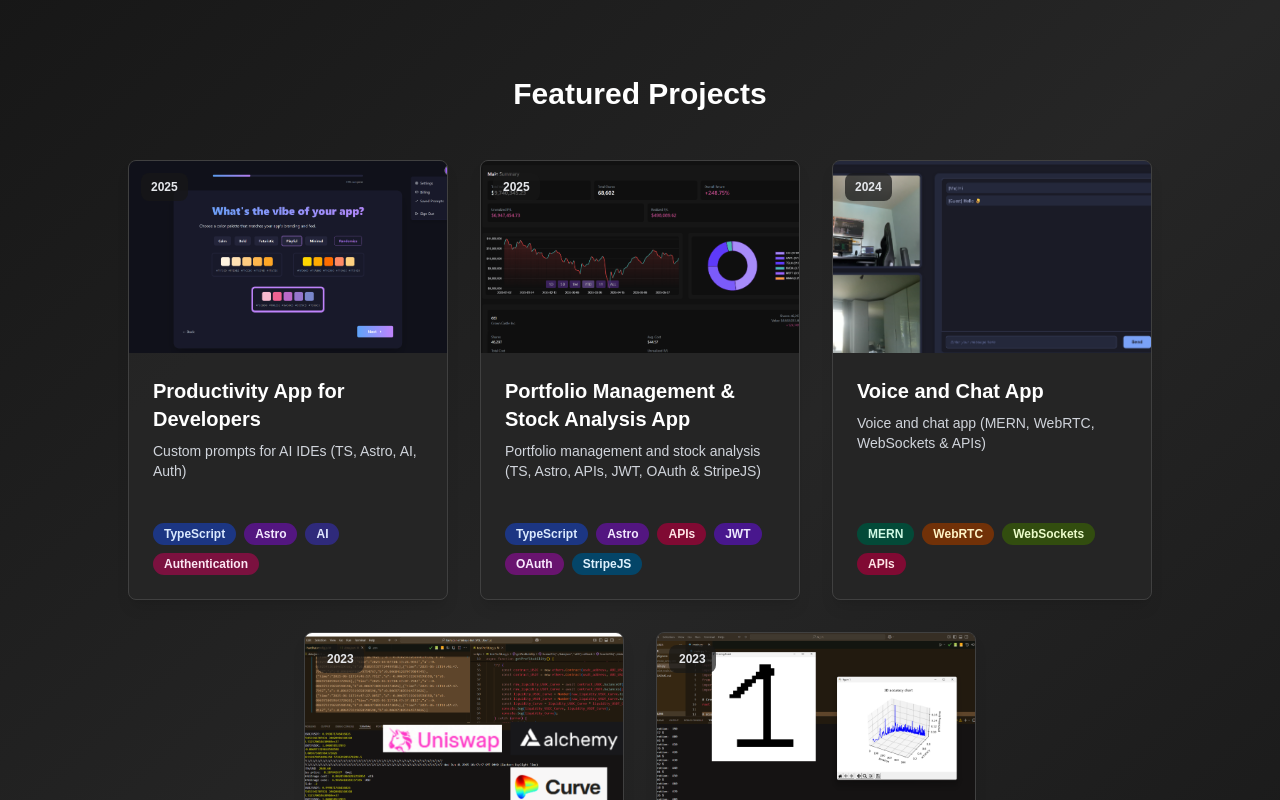
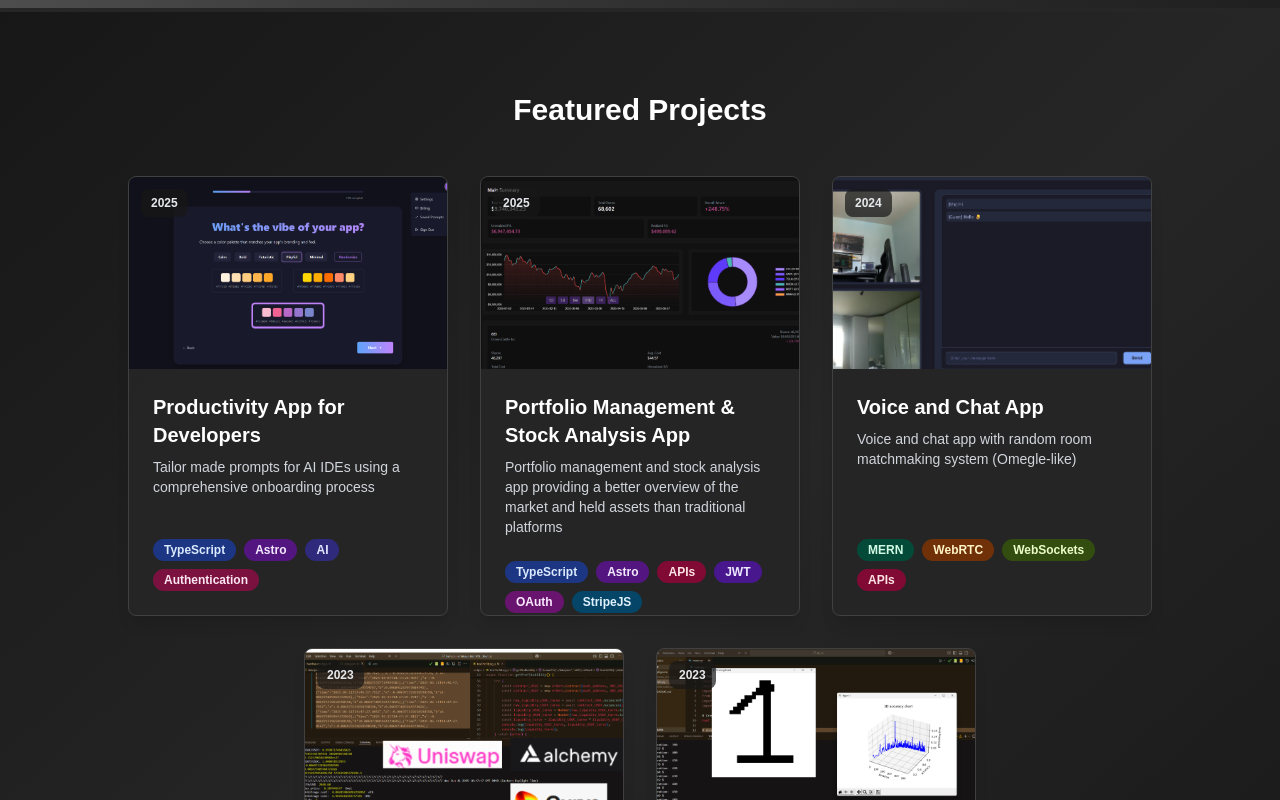
Before and after one commit to mikakort/Portfolio_Website, a Next.js app: page / in a window 1280 px wide. Shown: the part 2000-2800 px from the top of the page. Built offline with nearby package versions, Linux system fonts and the light colour scheme; grey boxes are pictures that could not be loaded.

Commit message:
description edit; viewport fixes

```diff
--- a/src/app/page.tsx
+++ b/src/app/page.tsx
@@ -65,7 +65,7 @@ export default function Home() {
     {
       id: 1,
       title: 'Productivity App for Developers',
-      description: 'Custom prompts for AI IDEs (TS, Astro, AI, Auth)',
+      description: 'Tailor made prompts for AI IDEs using a comprehensive onboarding process',
       tags: ['TypeScript', 'Astro', 'AI', 'Authentication'],
       year: '2025',
       image: '/devibe.png',
@@ -77,7 +77,8 @@ export default function Home() {
     {
       id: 2,
       title: 'Portfolio Management & Stock Analysis App',
-      description: 'Portfolio management and stock analysis (TS, Astro, APIs, JWT, OAuth & StripeJS)',
+      description:
+        'Portfolio management and stock analysis app providing a better overview of the market and held assets than traditional platforms',
       tags: ['TypeScript', 'Astro', 'APIs', 'JWT', 'OAuth', 'StripeJS'],
       year: '2025',
       image: '/compound.png',
@@ -89,7 +90,7 @@ export default function Home() {
     {
       id: 3,
       title: 'Voice and Chat App',
-      description: 'Voice and chat app (MERN, WebRTC, WebSockets & APIs)',
+      description: 'Voice and chat app with random room matchmaking system (Omegle-like)',
       tags: ['MERN', 'WebRTC', 'WebSockets', 'APIs'],
       year: '2024',
       image: '/fluxe.png',
@@ -100,7 +101,8 @@ export default function Home() {
     {
       id: 4,
       title: 'Arbitrage Algorithm for Decentralized Exchanges',
-      description: 'Arbitrage algorithm between decentralized exchanges (DEX, Web3, Solidity & JS)',
+      description:
+        'Arbitrage algorithm and profitability analysis between decentralized exchanges using flash loans from Aave',
       tags: ['DEX', 'Web3', 'Solidity', 'JavaScript'],
       year: '2023',
       image: '/flashLoanArb.png',
@@ -111,7 +113,7 @@ export default function Home() {
     {
       id: 5,
       title: 'AI Model for Digital Detection',
-      description: 'Artificial intelligence model for digital detection without libraries (Python & AI)',
+      description: 'Artificial intelligence model for digital detection without libraries based on the MNIST dataset',
       tags: ['Python', 'AI'],
       year: '2023',
       image: '/AI_SR.png',
@@ -131,11 +133,11 @@ export default function Home() {
   return (
     <main className="min-h-screen">
       {/* Hero Section */}
-      <section className="relative bg-gradient-to-br from-blue-50 via-white to-gray-100 dark:from-gray-900 dark:via-gray-800 dark:to-gray-950 py-24 overflow-hidden">
+      <section className="relative flex h-screen items-center justify-center overflow-hidden bg-gradient-to-br from-blue-50 via-white to-gray-100 dark:from-gray-900 dark:via-gray-800 dark:to-gray-950">
         <div className="absolute inset-0 bg-black bg-opacity-40" />
         <div className="container mx-auto px-4 relative z-10">
           <div className="max-w-3xl mx-auto text-center">
-            <div className="h-[400px] mb-8">
+            <div className="h-[300px] md:h-[400px] mb-8">
               <TextMorphAnimation />
             </div>
             <p className="text-2xl text-blue-700 dark:text-blue-300 mb-6 font-medium">Fintech Developer</p>
```
